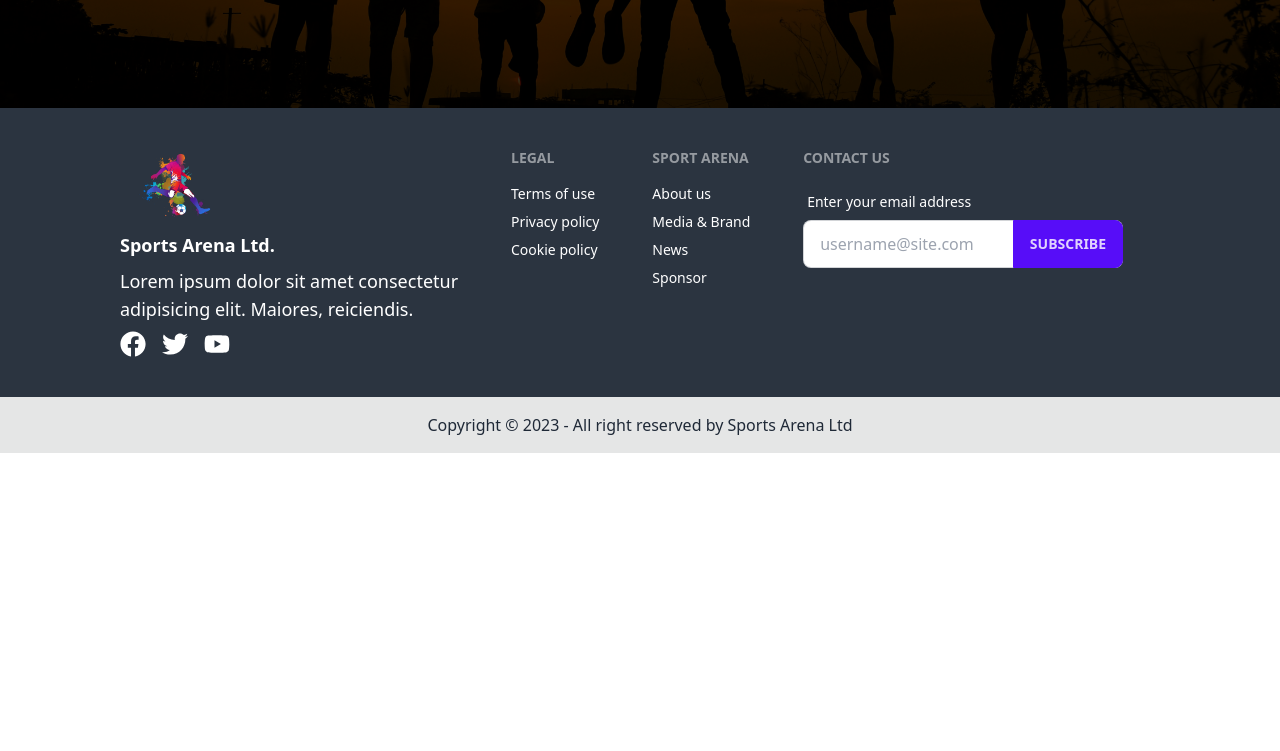
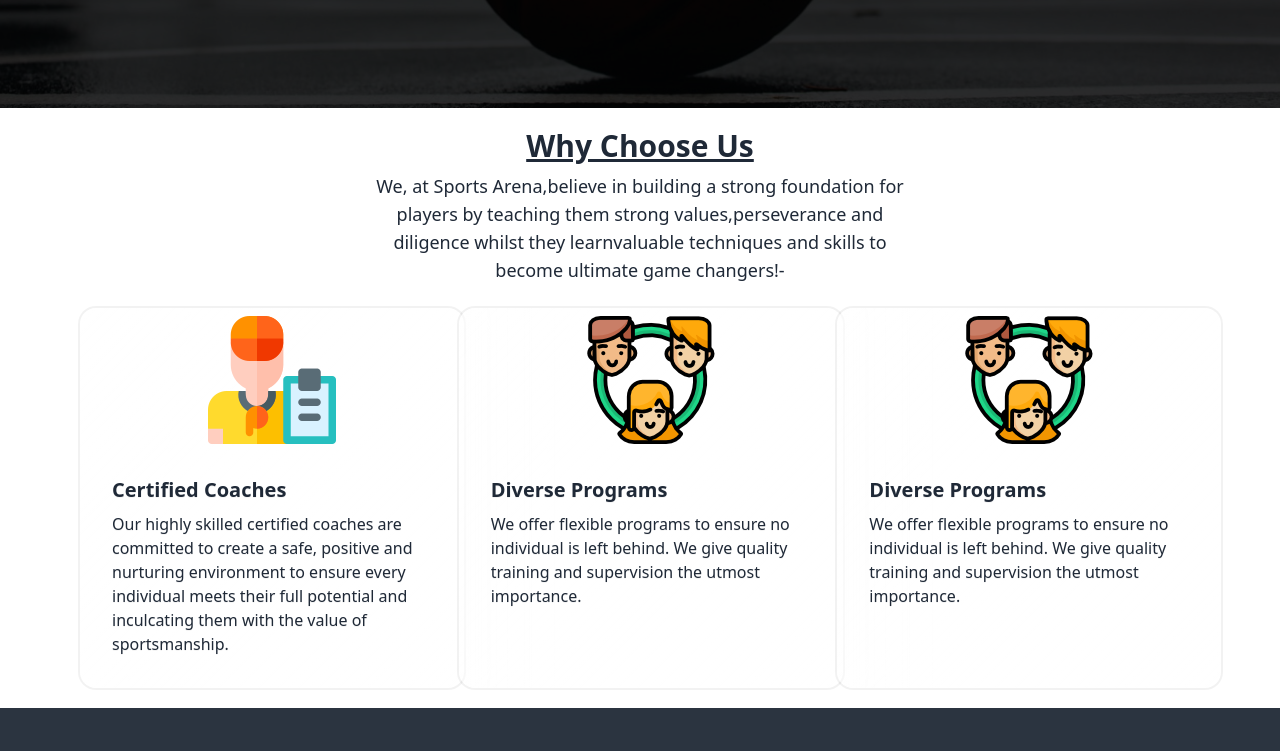
Before and after one commit to arib-web/Sports-Arena, a React (Vite) app: page / in a window 1280 px wide. Shown: the part 660-1411 px from the top of the page. Before the commit the page ends 1113 px from the top, so only its background shows below. Built offline with nearby package versions, Linux system fonts and the light colour scheme.

Commit message:
choose us section 2 card added with title

```diff
--- a/src/Pages/Home/Banner/Banner.jsx
+++ b/src/Pages/Home/Banner/Banner.jsx
@@ -1,5 +1,5 @@
 import React from "react";
-import SwiperCore, { Pagination, Autoplay } from "swiper";
+import SwiperCore, { Pagination,Navigation  } from "swiper";
 import { Swiper, SwiperSlide } from "swiper/react";
 import "swiper/swiper.min.css";
 import "./Banner.css";
@@ -9,9 +9,9 @@ import basketballImage from "../../../assets/basketball.jpg";
 import cricketImage from "../../../assets/cricket.jpg";
 import footballImage from "../../../assets/football.jpg";
 import tennisImage from "../../../assets/tennis.jpg";
-import virgilImage from "../../../assets/virgil-cayasa-qhfR7ClZABA-unsplash.jpg";
+import footballImage2 from "../../../assets/virgil-cayasa-qhfR7ClZABA-unsplash.jpg";
 
-SwiperCore.use([Pagination, Autoplay]);
+SwiperCore.use([Pagination,Navigation]);
 
 const Banner = () => {
   return (
@@ -19,7 +19,7 @@ const Banner = () => {
       spaceBetween={30}
       slidesPerView={1}
       pagination={{ clickable: true }}
-      autoplay={{ delay: 3000 }}
+      navigation={true}
     >
       <SwiperSlide
         className="banner-item"
@@ -92,7 +92,7 @@ const Banner = () => {
       <SwiperSlide
         className="banner-item"
         style={{
-          backgroundImage: `url(${virgilImage})`,
+          backgroundImage: `url(${footballImage2})`,
         }}
       >
         <div className="slider-text text-white text-center my-60">
--- /dev/null
+++ b/src/Pages/Home/ChooseUs/ChooseUs.jsx
@@ -0,0 +1,65 @@
+import React from "react";
+import Container from "../../../Components/Container/Container";
+import coach from "../../../assets/coach.png"
+import networking from "../../../assets/networking.png"
+
+const ChooseUs = () => {
+  return (
+    <section className="my-5">
+      <Container>
+        <div className="section-title mx-auto text-center w-1/2 mb-6">
+          <h2 className="text-3xl font-bold underline mb-2">Why Choose Us</h2>
+          <p className="text-lg">
+            We, at Sports Arena,believe in building a strong foundation for
+            players by teaching them strong values,perseverance and diligence
+            whilst they learnvaluable techniques and skills to become ultimate
+            game changers!-
+          </p>
+        </div>
+        <div className=" grid grid-cols-3 gap-4">
+          <div className="card w-96 glass">
+            <figure className="mt-2">
+              <img
+                src={coach}
+                alt="car!"
+              />
+            </figure>
+            <div className="card-body">
+              <h2 className="card-title">Certified Coaches</h2>
+              <p>Our highly skilled certified coaches are committed to create a safe, positive and nurturing environment to ensure every individual meets their full potential and inculcating them with the value of sportsmanship.</p>
+            </div>
+          </div>
+          {/* card-1  */}
+          <div className="card w-96 glass">
+            <figure className="mt-2">
+              <img
+                src={networking}
+                alt="coaching"
+              />
+            </figure>
+            <div className="card-body">
+              <h2 className="card-title">Diverse Programs</h2>
+              <p>We offer flexible programs to ensure no individual is left behind. We give quality training and supervision the utmost importance.</p>
+            </div>
+          </div>
+          {/* card-2  */}
+          <div className="card w-96 glass">
+            <figure className="mt-2">
+              <img
+                src={networking}
+                alt="networking"
+              />
+            </figure>
+            <div className="card-body">
+              <h2 className="card-title">Diverse Programs</h2>
+              <p>We offer flexible programs to ensure no individual is left behind. We give quality training and supervision the utmost importance.</p>
+            </div>
+          </div>
+          {/* card-2  */}
+        </div>
+      </Container>
+    </section>
+  );
+};
+
+export default ChooseUs;
--- a/src/Pages/Home/Home/Home.jsx
+++ b/src/Pages/Home/Home/Home.jsx
@@ -1,10 +1,12 @@
 import React from 'react';
 import Banner from '../Banner/Banner';
+import ChooseUs from '../ChooseUs/ChooseUs';
 
 const Home = () => {
     return (
         <div>
             <Banner></Banner>
+            <ChooseUs></ChooseUs>
         </div>
     );
 };
```
Also changed, not shown: src/assets/coach.png (added), src/assets/networking.png (added).
